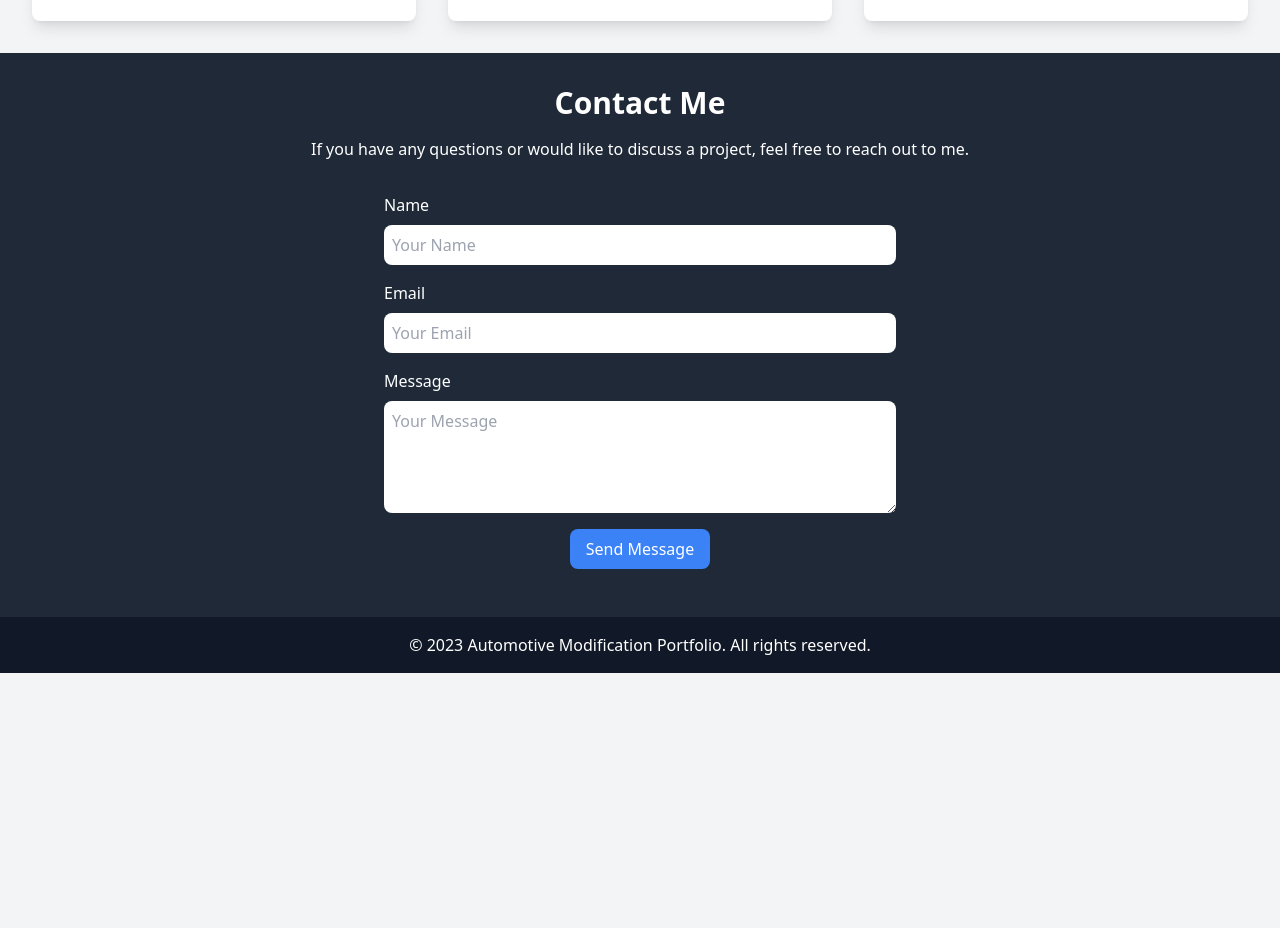
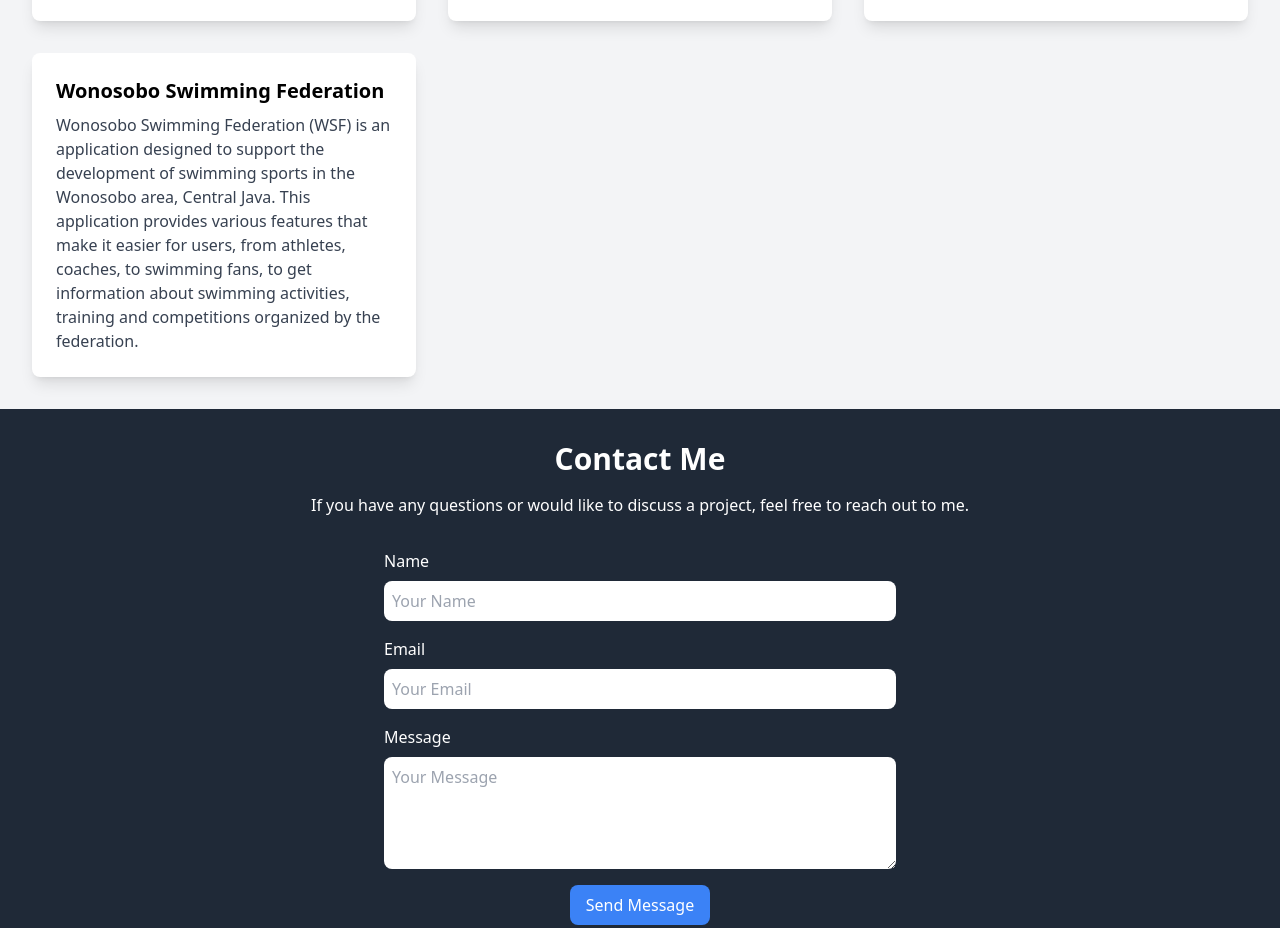
Before and after one commit to bagafi5253/Website-Personal, a plain HTML site: page index.html in a window 1280 px wide. Shown: the part 1475-2403 px from the top of the page. Before the commit the page ends 2148 px from the top, so only its background shows below. Drawn offline with nearby package versions, Linux system fonts and the light colour scheme.

Commit message:
Update index.html

```diff
--- a/index.html
+++ b/index.html
@@ -158,6 +158,16 @@
      </p>
     </div>
 
+    <div class="bg-white p-6 rounded-lg shadow-lg">
+     <a href="https://github.com/assegaf1010/wsf"</a>
+     <h3 class="text-xl font-bold mb-2">
+      Wonosobo Swimming Federation
+     </h3>
+     <p class="text-gray-700">
+      Wonosobo Swimming Federation (WSF) is an application designed to support the development of swimming sports in the Wonosobo area, Central Java. This application provides various features that make it easier for users, from athletes, coaches, to swimming fans, to get information about swimming activities, training and competitions organized by the federation.
+     </p>
+    </div>
+
 
    </div>
   </section>
```
